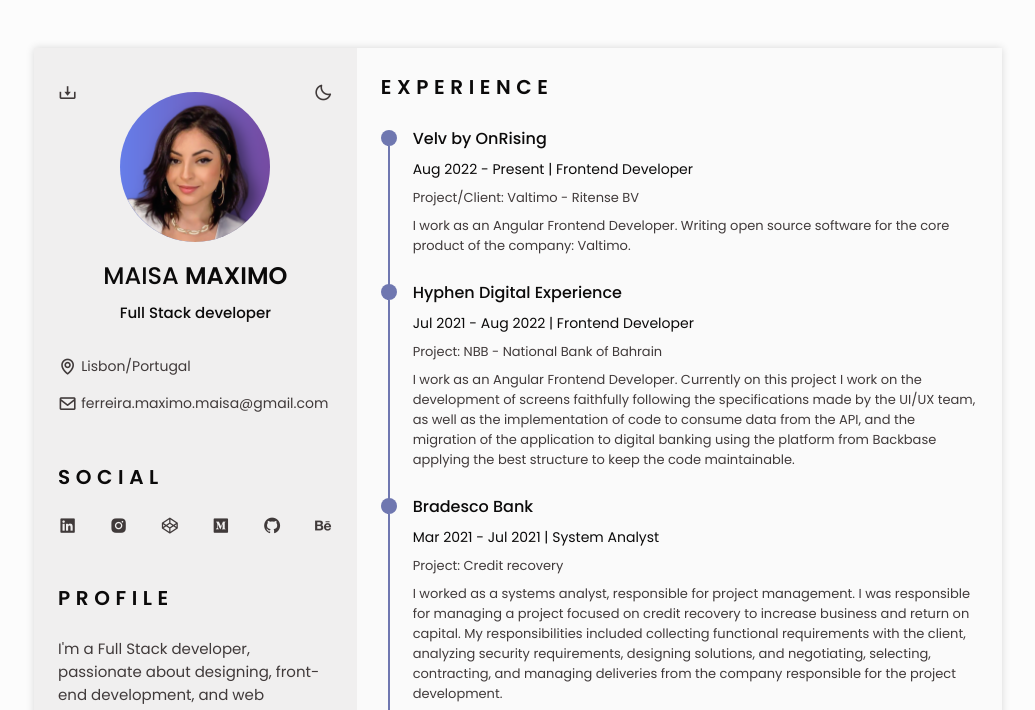
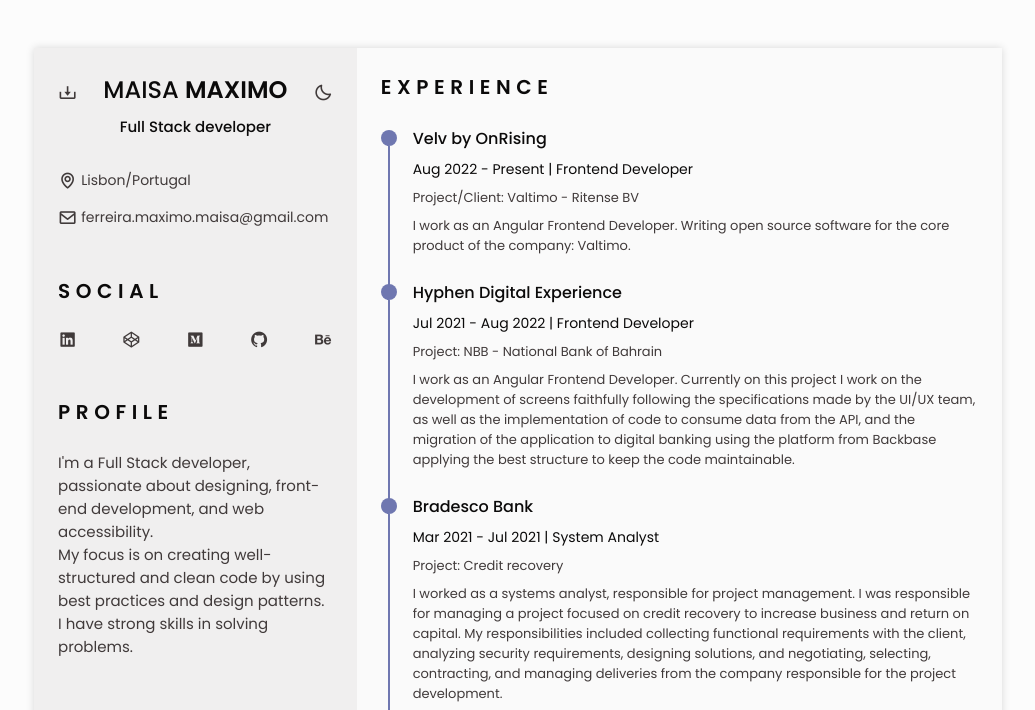
Before and after one commit to maisamaximo/maisamaximo-cv, a plain HTML site: page index.html in a window 1280 px wide. Shown: the top 710 px of the page, without its empty margins (122-1157 px from the left). Drawn offline with nearby package versions, Linux system fonts and the light colour scheme.

Commit message:
remove photo

```diff
--- a/index.html
+++ b/index.html
@@ -72,7 +72,7 @@
         <section class="home" id="home">
           <div class="home__container section bd-grid">
             <div class="home__data bd-grid">
-              <img src="assets/img/profile.png" alt="profile picture" class="home__img">
+              <!-- <img src="assets/img/profile.png" alt="profile picture" class="home__img"> -->
               <h1 class="home__title">MAISA <b>MAXIMO</b></h1>
               <h3 class="home__profession">Full Stack developer</h3>
               <!--<div>
@@ -109,9 +109,9 @@
               <i class="bx bxl-linkedin-square social__icon"></i>
             </a>
 
-            <a href="https://www.instagram.com/tips.frontend/" target="_blank" class="social__link">
+            <!-- <a href="https://www.instagram.com/tips.frontend/" target="_blank" class="social__link">
               <i class="bx bxl-instagram-alt social__icon"></i>
-            </a>
+            </a> -->
 
 
             <a href="https://codepen.io/maisamaximo" target="_blank" class="social__link">
```
